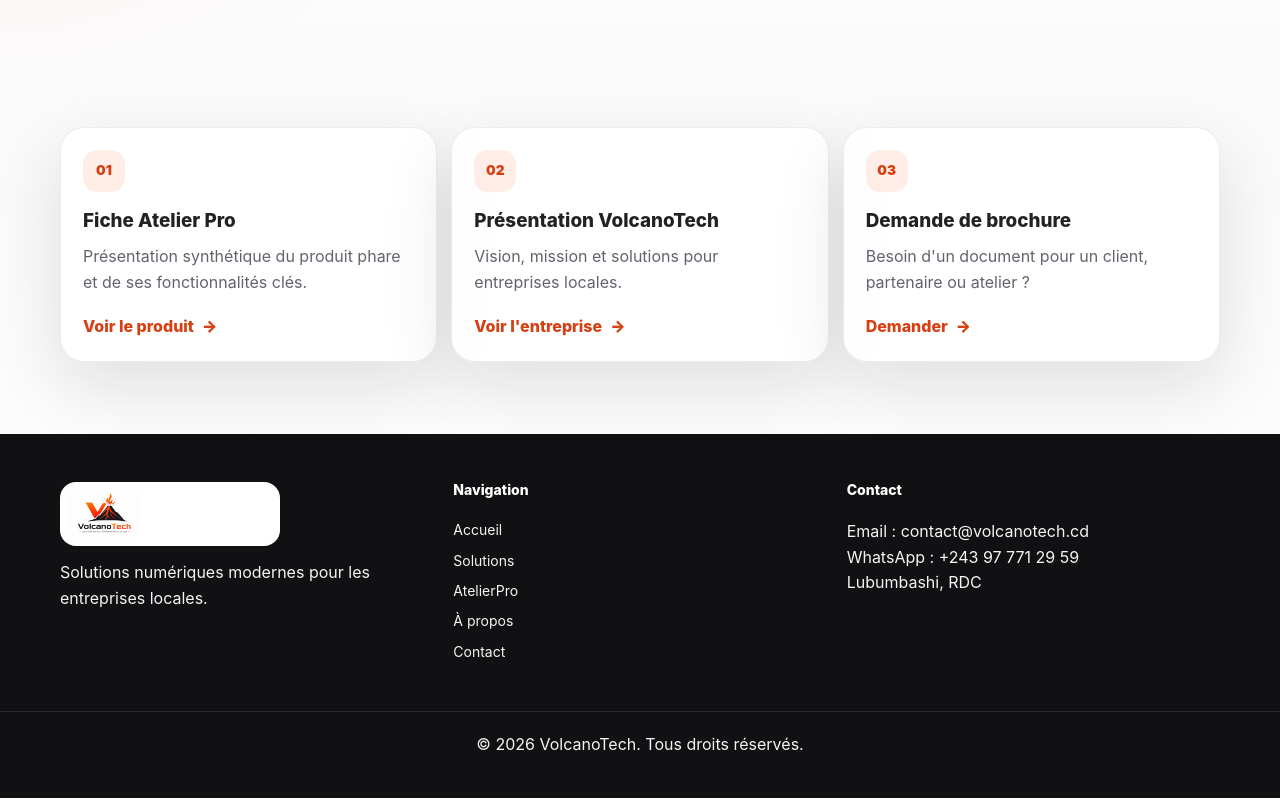
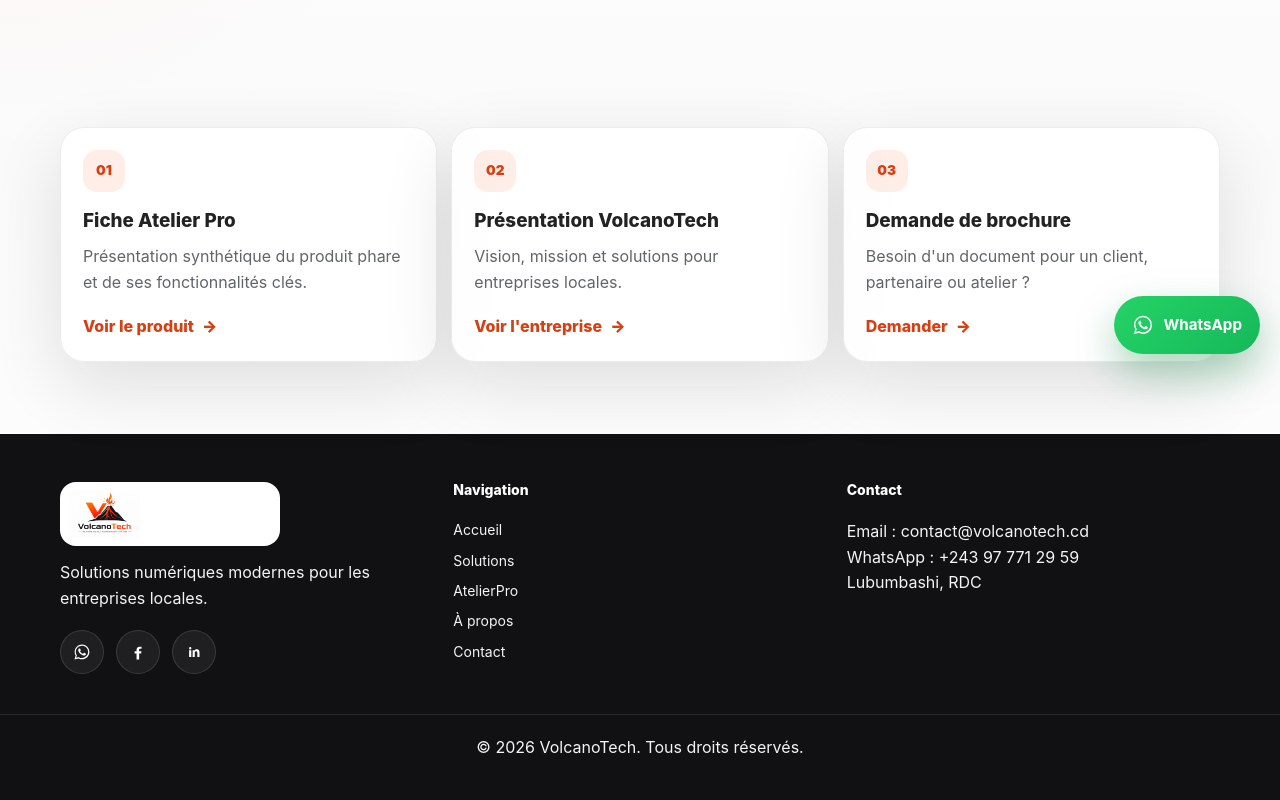
Before and after one commit to DANIELKIKUNDA/kkd-site, a plain HTML site: page livres.html in a window 1280 px wide. Shown: the part 426-1226 px from the top of the page. Drawn offline with Linux system fonts and the light colour scheme.

Commit message:
Add social icons and floating WhatsApp CTA

```diff
--- a/css/layout.css
+++ b/css/layout.css
@@ -106,6 +106,97 @@
   color: var(--color-primary);
 }
 
+.footer-socials {
+  display: flex;
+  align-items: center;
+  flex-wrap: wrap;
+  gap: 12px;
+  margin-top: 18px;
+}
+
+.social-link {
+  align-items: center;
+  background: rgba(255, 255, 255, 0.06);
+  border: 1px solid rgba(255, 255, 255, 0.12);
+  border-radius: 999px;
+  color: var(--color-white);
+  display: inline-flex;
+  height: 44px;
+  justify-content: center;
+  text-decoration: none;
+  transition: transform 0.2s ease, background-color 0.2s ease, border-color 0.2s ease;
+  width: 44px;
+}
+
+.social-link:hover {
+  transform: translateY(-2px);
+}
+
+.social-link svg {
+  fill: currentColor;
+  height: 18px;
+  width: 18px;
+}
+
+.social-whatsapp:hover {
+  background: rgba(37, 211, 102, 0.14);
+  border-color: rgba(37, 211, 102, 0.34);
+  color: #25d366;
+}
+
+.social-facebook:hover {
+  background: rgba(24, 119, 242, 0.14);
+  border-color: rgba(24, 119, 242, 0.34);
+  color: #1877f2;
+}
+
+.social-linkedin:hover {
+  background: rgba(10, 102, 194, 0.14);
+  border-color: rgba(10, 102, 194, 0.34);
+  color: #0a66c2;
+}
+
+.whatsapp-float {
+  align-items: center;
+  background: linear-gradient(135deg, #25d366, #15b85a);
+  border-radius: 999px;
+  box-shadow: 0 18px 40px rgba(18, 135, 67, 0.35);
+  color: #fff;
+  display: inline-flex;
+  gap: 10px;
+  min-height: 58px;
+  padding: 0 18px;
+  position: fixed;
+  right: 20px;
+  bottom: 20px;
+  text-decoration: none;
+  z-index: 1100;
+  transition: transform 0.22s ease, box-shadow 0.22s ease;
+}
+
+.whatsapp-float:hover {
+  box-shadow: 0 22px 52px rgba(18, 135, 67, 0.42);
+  transform: translateY(-2px);
+}
+
+.whatsapp-float-icon {
+  align-items: center;
+  display: inline-flex;
+  justify-content: center;
+}
+
+.whatsapp-float-icon svg {
+  fill: currentColor;
+  height: 22px;
+  width: 22px;
+}
+
+.whatsapp-float-text {
+  font-size: 0.95rem;
+  font-weight: 700;
+  white-space: nowrap;
+}
+
 .footer-bottom {
   text-align: center;
   margin-top: var(--spacing-lg);
@@ -177,6 +268,10 @@
     text-align: center;
   }
 
+  .footer-socials {
+    justify-content: center;
+  }
+
   .footer-section {
     margin-bottom: var(--spacing-md);
   }
@@ -188,4 +283,15 @@
   .footer-section ul {
     margin-top: var(--spacing-sm);
   }
+
+  .whatsapp-float {
+    bottom: calc(96px + env(safe-area-inset-bottom, 0px));
+    min-height: 54px;
+    padding: 0 16px;
+    right: 12px;
+  }
+
+  .whatsapp-float-text {
+    display: none;
+  }
 }
--- a/js/main.js
+++ b/js/main.js
@@ -1,4 +1,28 @@
 // VolcanoTech site interactions
+
+const socialLinks = {
+  whatsapp: 'https://wa.me/243977712959',
+  facebook: 'https://www.facebook.com/volcanotech',
+  linkedin: 'https://www.linkedin.com/company/volcanotech',
+};
+
+const socialIcons = {
+  whatsapp: `
+    <svg viewBox="0 0 24 24" aria-hidden="true" focusable="false">
+      <path d="M19.05 4.91A9.82 9.82 0 0 0 12.03 2C6.62 2 2.2 6.4 2.2 11.82c0 1.74.45 3.43 1.31 4.91L2 22l5.42-1.42a9.9 9.9 0 0 0 4.61 1.17h.01c5.41 0 9.82-4.4 9.83-9.82a9.77 9.77 0 0 0-2.82-7.02Zm-7.02 15.18h-.01a8.23 8.23 0 0 1-4.19-1.14l-.3-.18-3.22.84.86-3.14-.2-.32a8.18 8.18 0 0 1-1.26-4.33c0-4.53 3.69-8.22 8.24-8.22 2.2 0 4.26.86 5.82 2.41a8.16 8.16 0 0 1 2.41 5.82c0 4.54-3.69 8.23-8.22 8.24Zm4.51-6.14c-.25-.13-1.47-.72-1.69-.8-.23-.08-.39-.13-.56.13-.16.25-.64.8-.78.97-.14.16-.29.19-.54.06-.25-.13-1.05-.39-2-1.25-.74-.66-1.24-1.48-1.38-1.73-.14-.25-.01-.38.11-.51.11-.11.25-.29.37-.43.13-.14.17-.25.25-.41.08-.16.04-.31-.02-.44-.06-.13-.56-1.35-.77-1.85-.2-.48-.41-.41-.56-.42h-.48c-.17 0-.44.06-.67.31-.23.25-.88.86-.88 2.09s.91 2.42 1.04 2.58c.13.17 1.78 2.72 4.31 3.81.6.26 1.07.41 1.43.52.6.19 1.15.16 1.58.1.48-.07 1.47-.6 1.67-1.17.21-.58.21-1.08.15-1.17-.06-.1-.23-.16-.48-.29Z"></path>
+    </svg>
+  `,
+  facebook: `
+    <svg viewBox="0 0 24 24" aria-hidden="true" focusable="false">
+      <path d="M13.5 22v-8h2.7l.4-3h-3.1V9.1c0-.87.25-1.46 1.5-1.46h1.7V5a20.5 20.5 0 0 0-2.48-.12c-2.46 0-4.14 1.5-4.14 4.25V11H7.5v3h2.56v8h3.44Z"></path>
+    </svg>
+  `,
+  linkedin: `
+    <svg viewBox="0 0 24 24" aria-hidden="true" focusable="false">
+      <path d="M6.94 8.5A1.56 1.56 0 1 1 6.94 5.38a1.56 1.56 0 0 1 0 3.12ZM5.5 18.5h2.88V9.78H5.5V18.5Zm4.69 0h2.87v-4.86c0-1.28.24-2.52 1.82-2.52 1.56 0 1.58 1.46 1.58 2.6v4.78h2.88v-5.36c0-2.63-.57-4.66-3.64-4.66-1.47 0-2.45.8-2.86 1.58h-.04V9.78h-2.61c.03.7 0 8.72 0 8.72Z"></path>
+    </svg>
+  `,
+};
 
 // Menu mobile
 document.querySelectorAll('.navbar').forEach((navbar) => {
@@ -55,12 +79,12 @@
 const mobileNavItems = [
   { href: 'index.html', label: 'Accueil', key: 'index.html' },
   { href: 'solutions.html', label: 'Solutions', key: 'solutions.html' },
-  { href: 'atelier-pro.html', label: 'Atelier Pro', key: 'atelier-pro.html' },
+  { href: 'atelier-pro.html', label: 'AtelierPro', key: 'atelier-pro.html' },
   { href: 'contact.html', label: 'Contact', key: 'contact.html' },
 ];
 
 const mobileMoreItems = [
-  { href: 'a_propos.html', label: 'À propos' },
+  { href: 'a_propos.html', label: 'A propos' },
   { href: 'projets.html', label: 'Projets' },
   { href: 'ressources.html', label: 'Ressources' },
   { href: 'livres.html', label: 'Documents' },
@@ -126,3 +150,41 @@
 document.addEventListener('keydown', (event) => {
   if (event.key === 'Escape') closeMore();
 });
+
+// Footer social links
+document.querySelectorAll('.footer .footer-content').forEach((footerContent) => {
+  const brandSection = footerContent.querySelector('.footer-section');
+  if (!brandSection || brandSection.querySelector('.footer-socials')) return;
+
+  const socials = document.createElement('div');
+  socials.className = 'footer-socials';
+  socials.setAttribute('aria-label', 'Reseaux sociaux VolcanoTech');
+  socials.innerHTML = `
+    <a href="${socialLinks.whatsapp}" class="social-link social-whatsapp" target="_blank" rel="noopener noreferrer" aria-label="WhatsApp VolcanoTech">
+      ${socialIcons.whatsapp}
+    </a>
+    <a href="${socialLinks.facebook}" class="social-link social-facebook" target="_blank" rel="noopener noreferrer" aria-label="Facebook VolcanoTech">
+      ${socialIcons.facebook}
+    </a>
+    <a href="${socialLinks.linkedin}" class="social-link social-linkedin" target="_blank" rel="noopener noreferrer" aria-label="LinkedIn VolcanoTech">
+      ${socialIcons.linkedin}
+    </a>
+  `;
+
+  brandSection.appendChild(socials);
+});
+
+// Floating WhatsApp CTA
+if (!document.querySelector('.whatsapp-float')) {
+  const floatButton = document.createElement('a');
+  floatButton.className = 'whatsapp-float';
+  floatButton.href = socialLinks.whatsapp;
+  floatButton.target = '_blank';
+  floatButton.rel = 'noopener noreferrer';
+  floatButton.setAttribute('aria-label', 'Contacter VolcanoTech sur WhatsApp');
+  floatButton.innerHTML = `
+    <span class="whatsapp-float-icon">${socialIcons.whatsapp}</span>
+    <span class="whatsapp-float-text">WhatsApp</span>
+  `;
+  document.body.appendChild(floatButton);
+}
```
